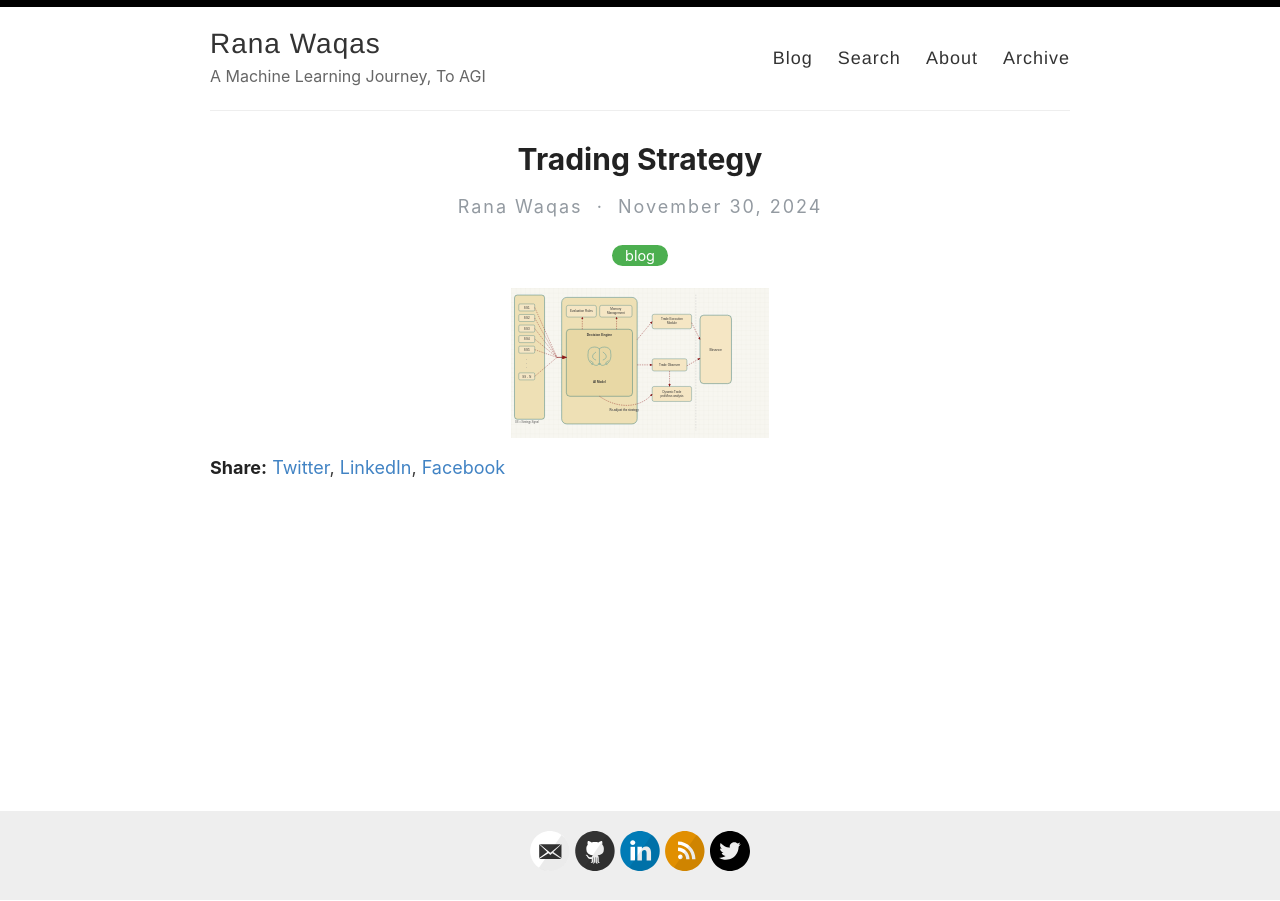
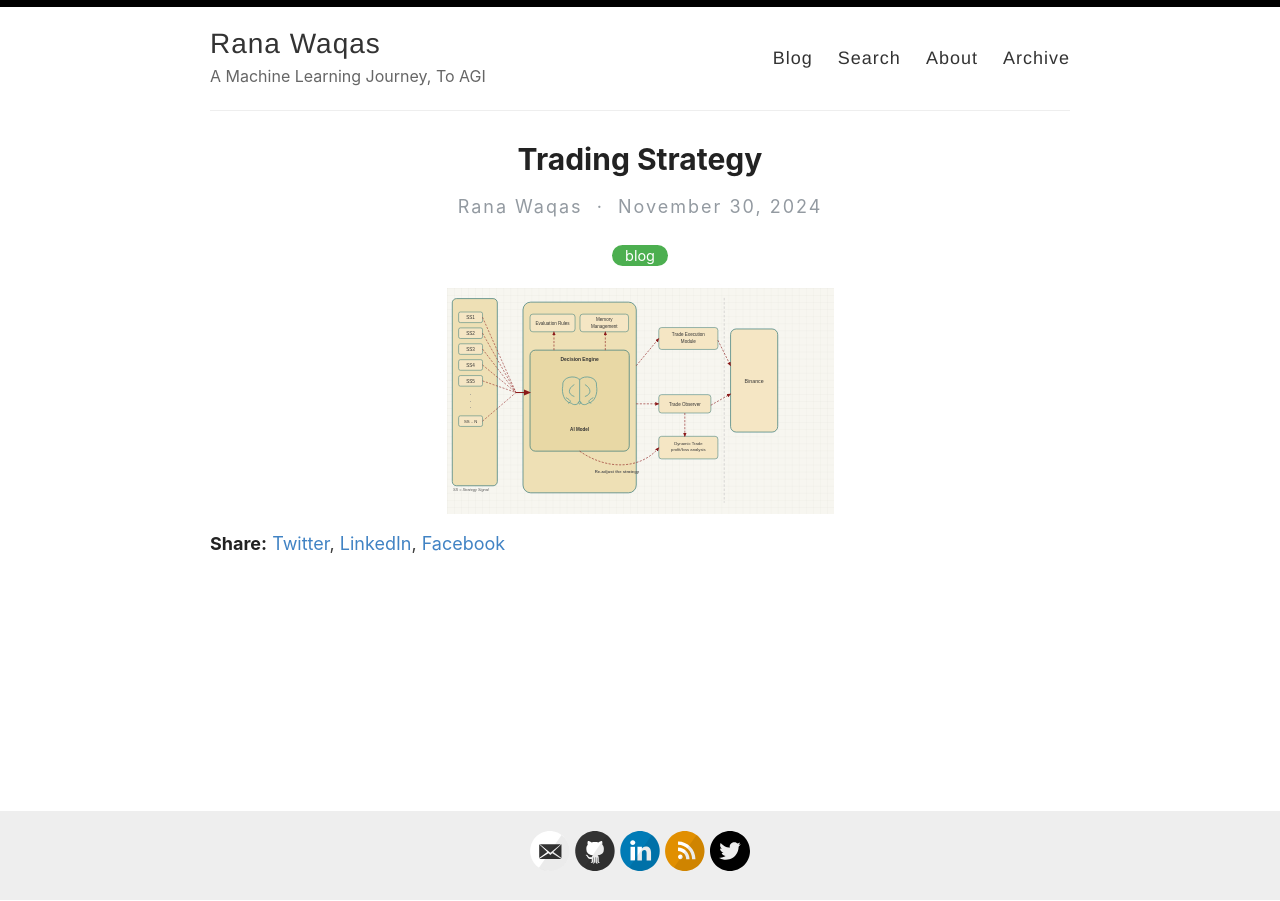
Before and after one commit to ranawaqas-ai/blog, a Jekyll site: the page built from _posts/2024-11-30-Trading-Strategy.md, in a window 1280 px wide. Built offline with Jekyll 4.4.1, drawn with Linux system fonts in a browser that asks for light colours; comment, search, counter and statistics services are not loaded.

Commit message:
fix: increase diagram size from 30% to 45%

```diff
--- a/_posts/2024-11-30-Trading-Strategy.md
+++ b/_posts/2024-11-30-Trading-Strategy.md
@@ -4,4 +4,4 @@
 tag: [trading, AI]
 ---
 
-<img src="/assets/img/trading-strategy/trading-flow.svg" alt="Trading Strategy Architecture" style="max-width:30%;height:auto;display:block;margin:0 auto;">
+<img src="/assets/img/trading-strategy/trading-flow.svg" alt="Trading Strategy Architecture" style="max-width:45%;height:auto;display:block;margin:0 auto;">
```
Also changed, not shown: _posts/2025-04-09-cookie-manager.md (+1 -1 lines).
